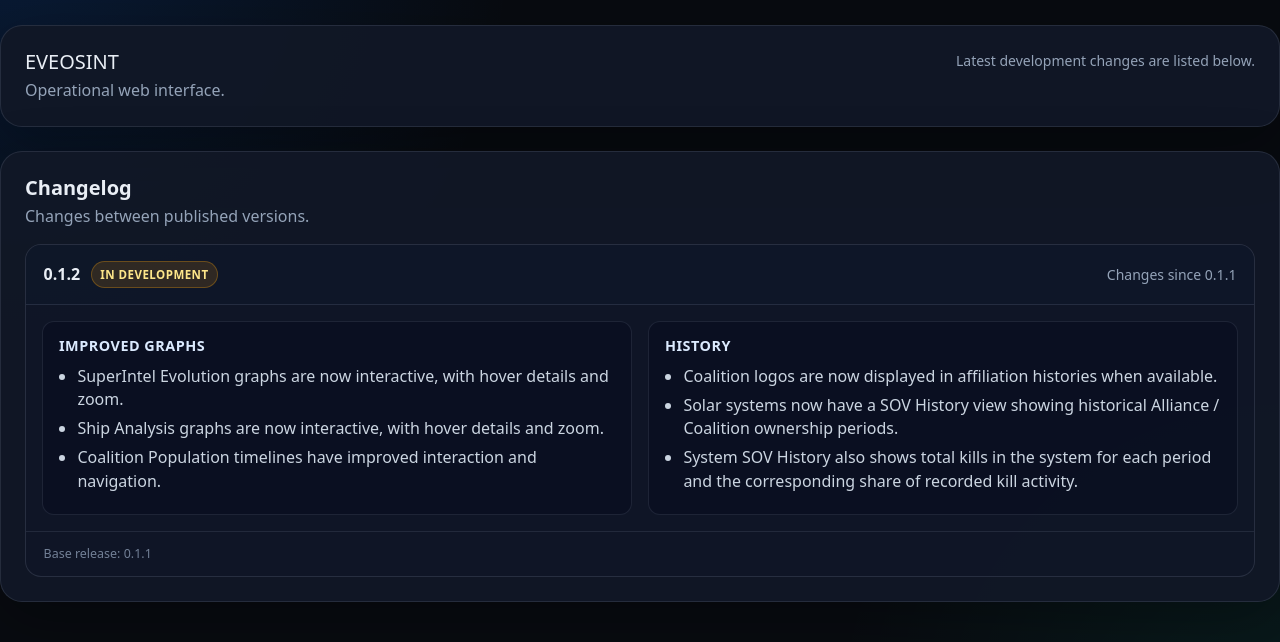
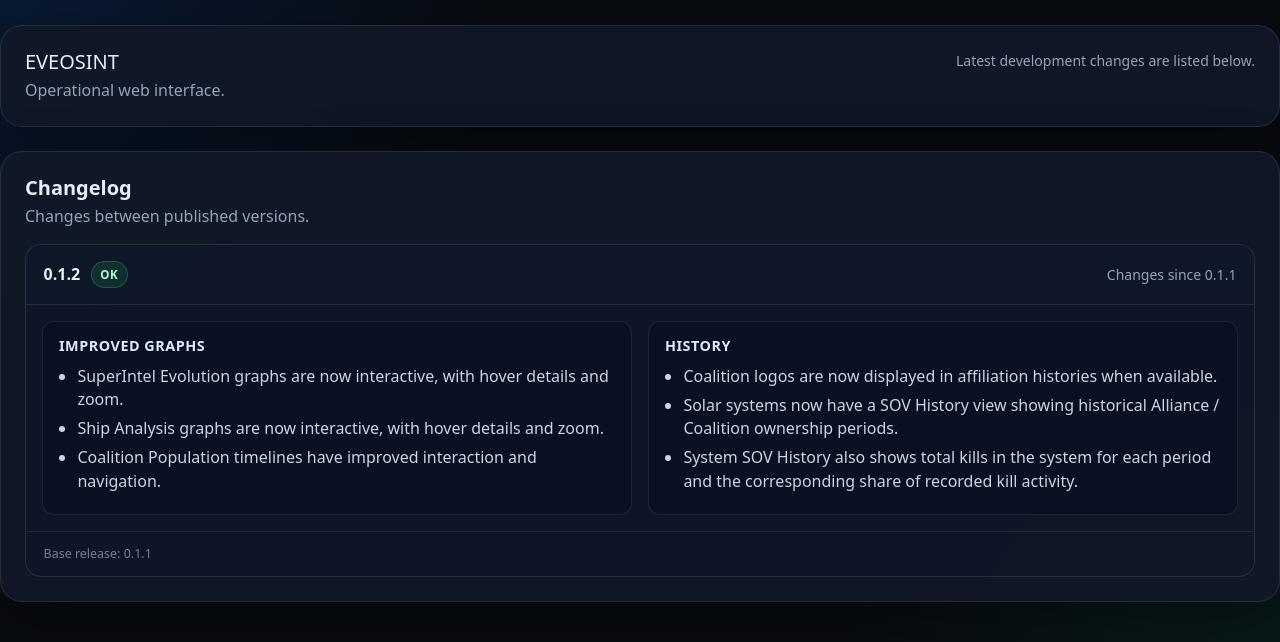
Before and after one commit to DictateurImperator/EVEOSINT, a FastAPI app: template web/templates/home.html in a window 1280 px wide. Shown: the part 61-703 px from the top of the page. Run offline with FastAPI, Linux system fonts and the light colour scheme; the template is opened without the code that fills it, so the values that code supplies are empty; parts of the project's set-up code (start-up, migrations or seed data) failed here and were passed over; some libraries are stand-ins or nearby versions.

Commit message:
Mark 0.1.2 changelog as OK

```diff
--- a/web/templates/home.html
+++ b/web/templates/home.html
@@ -47,9 +47,9 @@
     align-items:center;
     padding:.25rem .55rem;
     border-radius:999px;
-    background:rgba(245,158,11,.14);
-    border:1px solid rgba(245,158,11,.30);
-    color:#fde68a;
+    background:rgba(34,197,94,.14);
+    border:1px solid rgba(34,197,94,.30);
+    color:#bbf7d0;
     font-size:.72rem;
     font-weight:800;
     text-transform:uppercase;
@@ -133,7 +133,7 @@
     <div class="changelog-version-head">
       <div class="changelog-version-title">
         <span class="fw-bold">0.1.2</span>
-        <span class="changelog-status">In development</span>
+        <span class="changelog-status">OK</span>
       </div>
       <div class="muted-line small">Changes since 0.1.1</div>
     </div>
```
